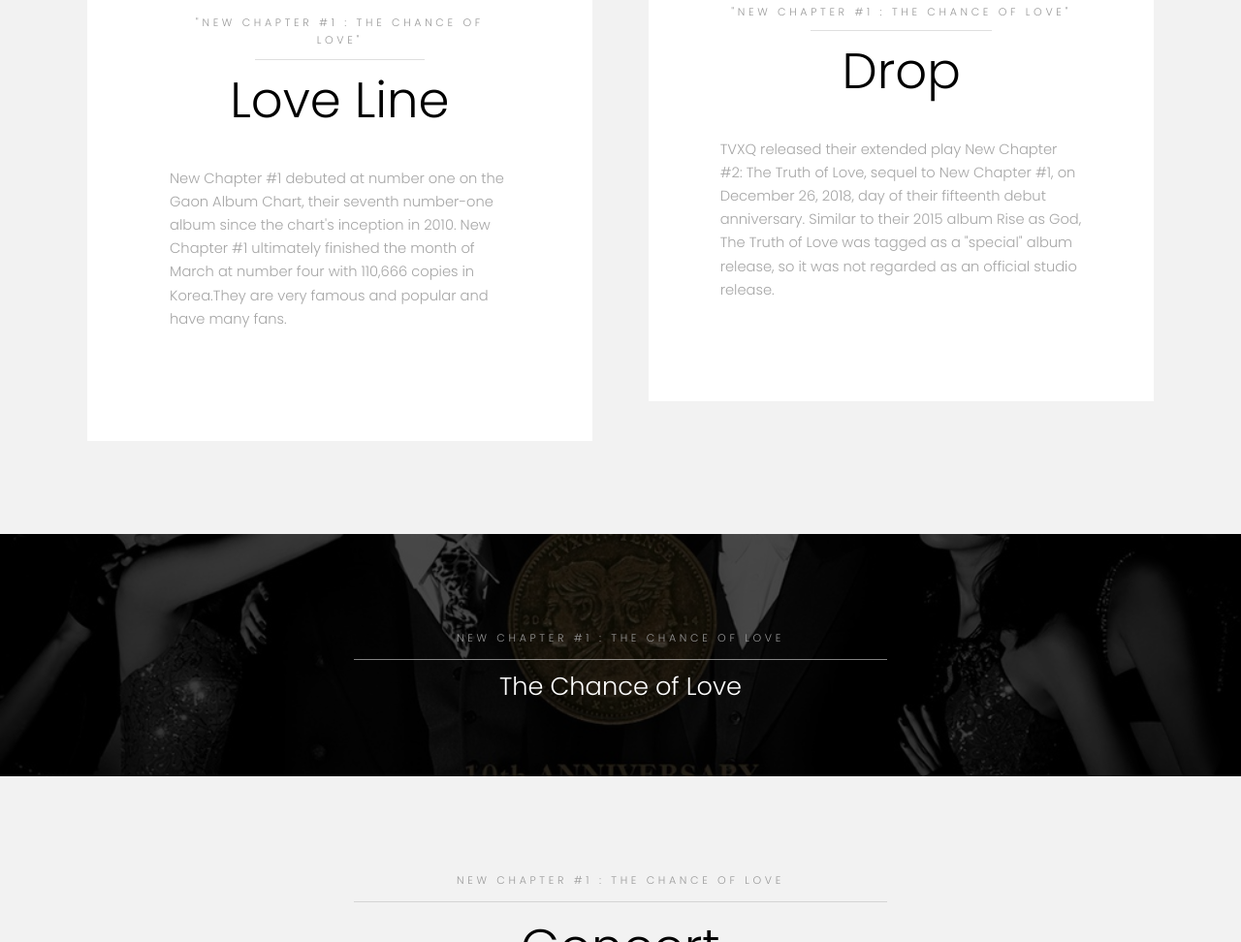
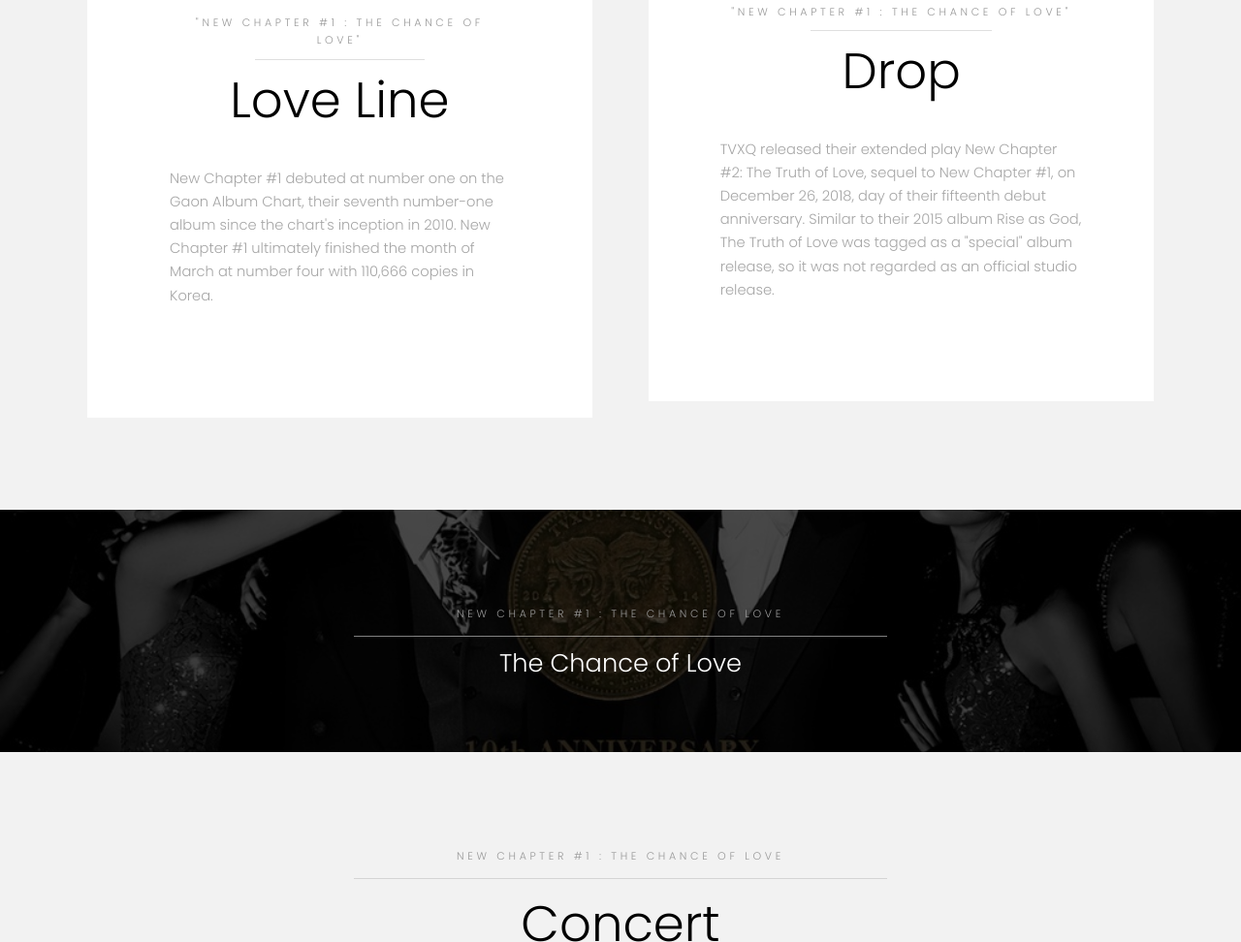
Before and after one commit to th9716/TVXQ-, a plain HTML site: page index.html in a window 1280 px wide. Shown: the part 3016-3988 px from the top of the page at 97% size. Drawn offline with Linux system fonts and the light colour scheme; files that its build step writes are made by us from their sources.

Commit message:
Update index.html

```diff
--- a/index.html
+++ b/index.html
@@ -142,8 +142,7 @@
 							</header>
 							<p>  New Chapter #1 debuted at number one on the Gaon Album Chart, their seventh
 									number-one album since the chart's inception in 2010. New Chapter #1 ultimately
-									finished the month of March at number four with 110,666 copies in Korea.They are
-									very famous and popular and have many fans.
+									finished the month of March at number four with 110,666 copies in Korea.
 									 </p>
 							<footer class="align-center">
 
```
